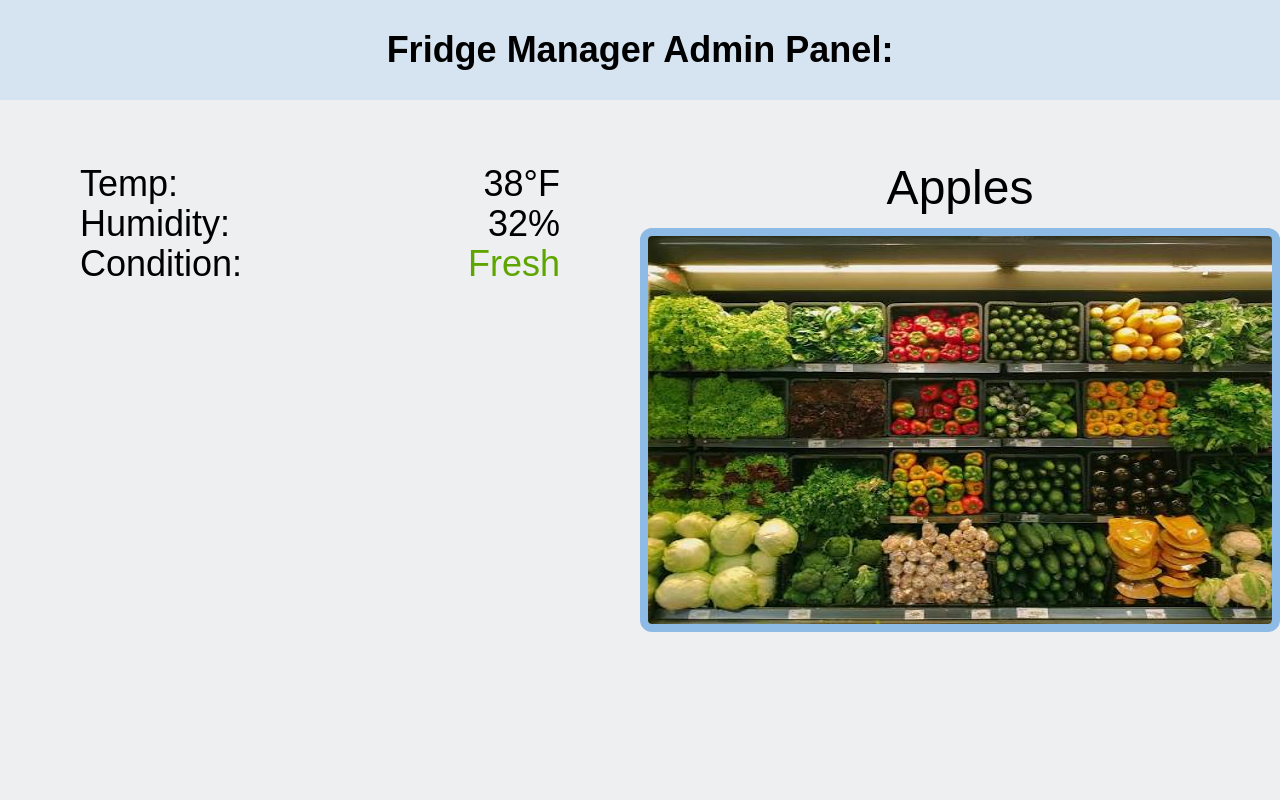
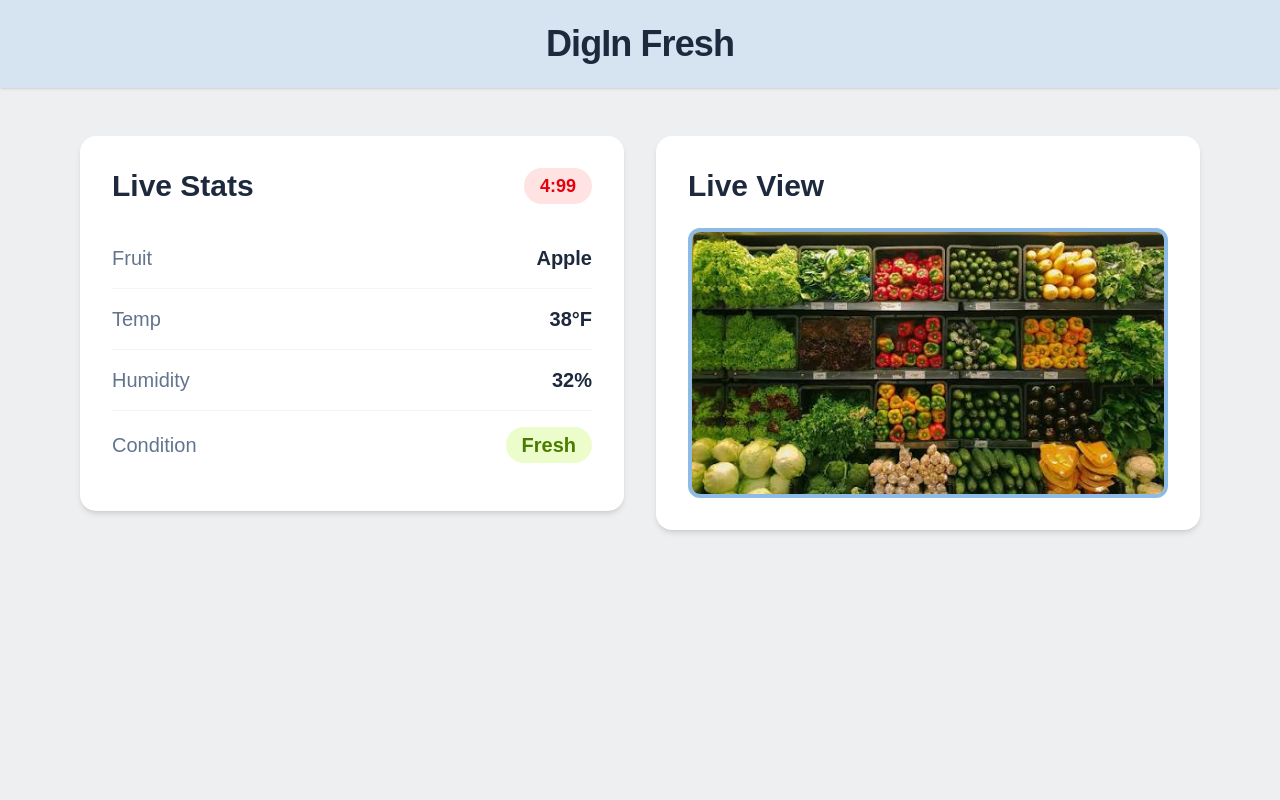
Before and after one commit to bvanlani/fridge-manager, a plain HTML site: page assets/index.html in a window 1280 px wide. Drawn offline with nearby package versions, Linux system fonts and the light colour scheme; no server answers; a web font is replaced by a local one.

Commit message:
html updates

```diff
--- a/assets/index.html
+++ b/assets/index.html
@@ -1,9 +1,3 @@
-<!--
-SPDX-FileCopyrightText: Copyright (C) Arduino s.r.l. and/or its affiliated companies
-
-SPDX-License-Identifier: MPL-2.0
--->
-
 <!doctype html>
 <html lang="en">
   <head>
@@ -22,39 +16,68 @@ SPDX-License-Identifier: MPL-2.0
         --color-primary: #8EBAE6;
         --color-background: #EDEFF0;
         --color-card: #D6E4F1;
-
         --font-display: "Google Sans", sans-serif;
       }
     </style>
   </head>
 
-  <body class="bg-background h-screen font-display">
-  <header class="h-1/8 bg-card">
-    <h1 class="font-bold text-4xl text-center p-7.5"> Fridge Manager Admin Panel: </h1>
+  <body class="bg-background min-h-screen font-display text-slate-800">
+    <header class="bg-card shadow-sm">
+      <h1 class="font-bold text-3xl md:text-4xl text-center py-6 tracking-tight">
+        DigIn Fresh
+      </h1>
     </header>
 
-  <main class="h-7/8 pt-16">
-    <div class = "grid grid-cols-2 h-full">
-      <div class="text-4xl flex flex-col items-center">
-        <div class="flex justify-between w-3/4">
-          <p>Temp:</p>
-          <p>38°F</p>
+    <main class="max-w-6xl mx-auto px-4 py-8 md:py-12">
+      <div class="grid grid-cols-1 md:grid-cols-2 gap-6 md:gap-8 items-start">
+
+        <!-- Live Stats -->
+        <section class="bg-white rounded-2xl shadow-md p-6 md:p-8">
+          <div class="flex items-center justify-between mb-6">
+            <h2 class="text-2xl md:text-3xl font-bold">Live Stats</h2>
+            <span class="rounded-full bg-red-100 text-red-600 font-bold text-lg px-4 py-1">
+              4:99
+            </span>
           </div>
-        <div class="flex justify-between w-3/4">
-          <p>Humidity:</p>
-          <p>32%</p>
+
+          <dl class="divide-y divide-slate-100 text-lg md:text-xl">
+            <div class="flex justify-between items-center py-4">
+              <dt class="text-slate-500">Fruit</dt>
+              <dd class="font-bold">Apple</dd>
             </div>
-        <div class="flex justify-between w-3/4">
-          <p>Condition:</p>
-          <p class="text-lime-600">Fresh</p>
+            <div class="flex justify-between items-center py-4">
+              <dt class="text-slate-500">Temp</dt>
+              <dd class="font-bold">38°F</dd>
             </div>
+            <div class="flex justify-between items-center py-4">
+              <dt class="text-slate-500">Humidity</dt>
+              <dd class="font-bold">32%</dd>
             </div>
-      <div class="flex flex-col items-center">
-        <h2 class="text-5xl">Apples</h2>
-        <img src="/webcam.jpg" class="rounded-xl border-8 border-solid border-primary aspect-16/9 m-4"></img>
+            <div class="flex justify-between items-center py-4">
+              <dt class="text-slate-500">Condition</dt>
+              <dd class="rounded-full bg-lime-100 text-lime-700 font-bold px-4 py-1">
+                Fresh
+              </dd>
             </div>
+          </dl>
+        </section>
+
+        <!-- Live View -->
+        <section class="bg-white rounded-2xl shadow-md p-6 md:p-8">
+          <div class="flex items-center justify-between mb-6">
+            <h2 class="text-2xl md:text-3xl font-bold">Live View</h2>
+          </div>
+
+          <img
+            src="/webcam.jpg"
+            alt="Live view inside the fridge"
+            class="w-full aspect-video object-cover rounded-xl border-4 border-primary bg-slate-100"
+          />
+        </section>
+
       </div>
     </main>
+
     <script src="libs/socket.io.min.js"></script>
     <script src="libs/arduino.js"></script>
     <script src="app.js"></script>
```
Lines whose indentation alone changed are shown as unchanged.
